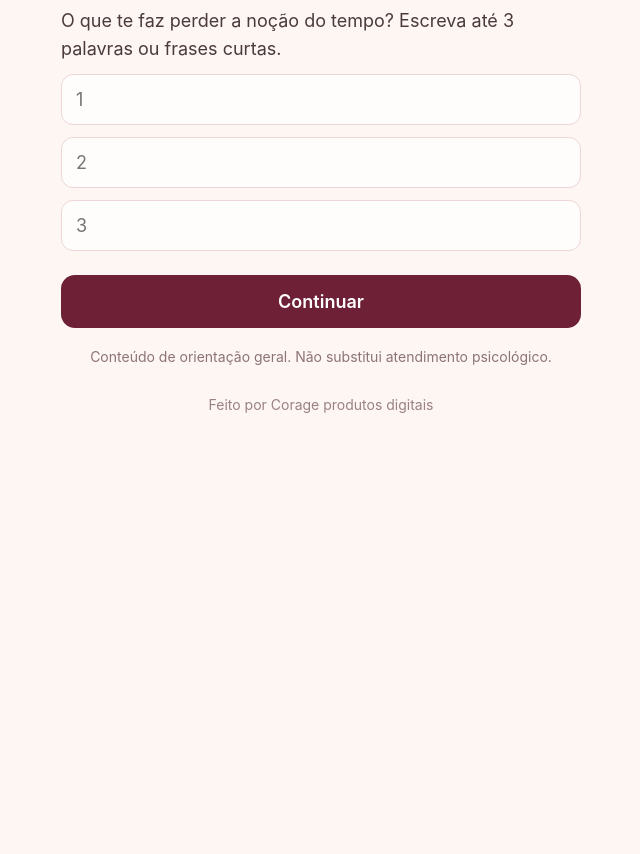
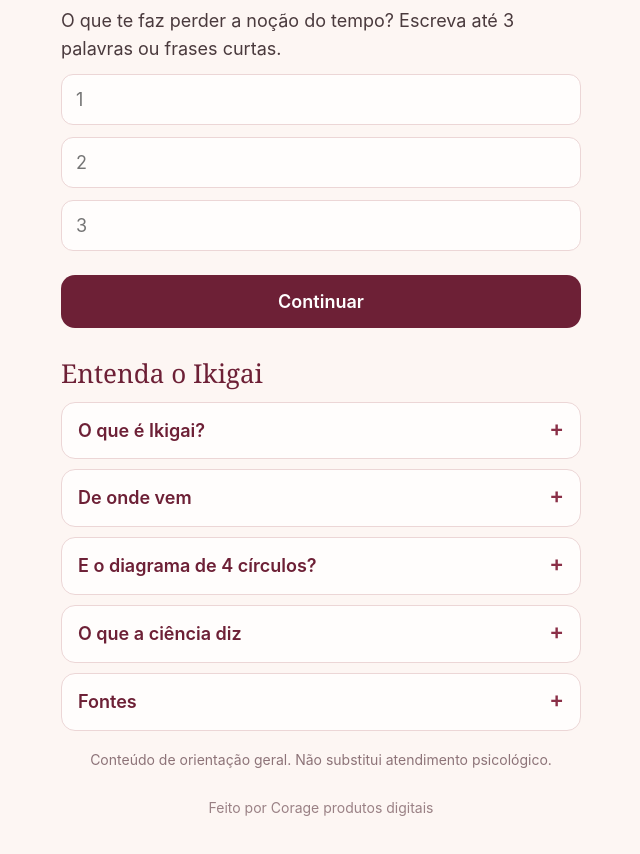
Before and after one commit to Eve-imagem-e-marca/Adilene-App, a plain HTML site: page ikigai.html in a window 1280 px wide. Shown: the part 244-1098 px from the top of the page, without its empty margins (319-959 px from the left). Before the commit the page ends 800 px from the top, so only its background shows below. Drawn offline with Linux system fonts and the light colour scheme.

Commit message:
Ikigai: parte teórica com fontes
Co-Authored-By: Claude Sonnet 5.5 <noreply@anthropic.com>
Claude-Session: https://claude.ai/code/session_01CqJtkngwNQJUkyNLwUzTYJ

```diff
--- a/ikigai.html
+++ b/ikigai.html
@@ -4,10 +4,21 @@
 <body><div class="wrap">
 <div class="topo"><a class="voltar" href="index.html">‹</a><span class="nome">Adilene Carvalho</span></div>
 <div id="t"></div>
+<h2 style="margin:30px 0 12px">Entenda o Ikigai</h2>
+<details><summary>O que é Ikigai?</summary><p>É uma palavra japonesa. Vem de <i>iki</i> (vida) e <i>gai</i> (valor, resultado). Significa algo como "razão de viver" ou "aquilo que faz a vida valer a pena".</p><p>Não precisa ser algo grandioso. Pode ser um café tranquilo de manhã, encontrar amigos ou um grande objetivo.</p></details>
+<details><summary>De onde vem</summary><p>A ideia é antiga na cultura japonesa. Ficou conhecida por um livro de 1966, <i>Ikigai ni tsuite</i> ("Sobre o sentido da vida"), da psiquiatra japonesa Mieko Kamiya. Para ela, o ikigai é pessoal: cada pessoa encontra o seu.</p></details>
+<details><summary>E o diagrama de 4 círculos?</summary><p>Esse desenho famoso <b>não</b> é japonês. Foi criado em 2011 pelo espanhol Andrés Zuzunaga, como um "diagrama de propósito". Em 2014, o blogueiro Marc Winn trocou a palavra do centro por "ikigai" e o desenho se espalhou.</p><p>Por isso, use o diagrama como uma <b>ferramenta para refletir</b>, e não como a definição original. No sentido japonês, o ikigai nem sempre tem a ver com dinheiro.</p></details>
+<details><summary>O que a ciência diz</summary><p>Um grande estudo no Japão (Ohsaki) acompanhou mais de 43 mil adultos por 7 anos. Quem dizia não ter ikigai teve maior risco de morte do que quem tinha.</p><p>Isso mostra uma <b>associação</b>, não prova que o ikigai, sozinho, faz viver mais. Também se sugere que o sentido de vida ajude na longevidade de Okinawa, mas isso é uma hipótese.</p></details>
+<details><summary>Fontes</summary><p style="font-size:15px">
+• Sone et al., "Sense of life worth living (Ikigai) and mortality in Japan: Ohsaki Study", Psychosomatic Medicine, 2008.<br>
+• Ikigai Tribe: origem do diagrama (Zuzunaga e Marc Winn).<br>
+• Mieko Kamiya, <i>Ikigai ni tsuite</i>, 1966.<br>
+• Wikipédia (em inglês): verbete "Ikigai".</p></details>
 <p class="aviso">Conteúdo de orientação geral. Não substitui atendimento psicológico.</p>
 <p class="rodape">Feito por Corage produtos digitais</p>
 </div>
 <script>
+document.querySelectorAll('details').forEach(function(d){d.addEventListener('toggle',function(){if(d.open)document.querySelectorAll('details').forEach(function(o){if(o!==d)o.open=false})})});
 var Q=[
 ["💗","O que você ama","O que te faz perder a noção do tempo?","#e8b4b8"],
 ["🌟","No que você é boa","O que as pessoas elogiam em você?","#c46a7c"],
@@ -29,7 +40,7 @@ function ver(){
  if(p)document.getElementById('vo').onclick=function(){p--;ver()};
 }
 function fim(){
- var h='<div class="rotulo">Seu Ikigai</div><h2>Sua razão de ser</h2><p style="margin-bottom:12px">Ikigai é o encontro entre o que você ama, faz bem, o mundo precisa e pode render.</p>'+
+ var h='<div class="rotulo">Seu Ikigai</div><h2>Sua razão de ser</h2><p style="margin-bottom:12px">Um exercício para refletir sobre o que dá sentido à sua vida. Não é uma resposta pronta.</p>'+
  '<div class="ven"><svg viewBox="0 0 300 300"><g fill-opacity=".55">'+
  '<circle cx="150" cy="95" r="70" fill="#e8b4b8"/><circle cx="205" cy="150" r="70" fill="#c46a7c"/><circle cx="150" cy="205" r="70" fill="#a8465c"/><circle cx="95" cy="150" r="70" fill="#6d2036"/></g>'+
  '<g font-size="11" text-anchor="middle" fill="#3a1220"><text x="150" y="60">Amo</text><text x="248" y="153">Sou boa</text><text x="150" y="250">Mundo precisa</text><text x="52" y="153">Posso ser paga</text></g>'+
--- a/sw.js
+++ b/sw.js
@@ -1,4 +1,4 @@
-var C='adi-v5';
+var C='adi-v6';
 var F=['index.html','quiz.html','roda.html','hobby.html','desafio.html','adocao.html','passeios.html','ikigai.html','cadastro.html','style.css','foto.jpg','qr.png','manifest.webmanifest'];
 self.addEventListener('install',function(e){e.waitUntil(caches.open(C).then(function(c){return c.addAll(F)}));self.skipWaiting()});
 self.addEventListener('activate',function(e){e.waitUntil(caches.keys().then(function(k){return Promise.all(k.filter(function(n){return n!==C}).map(function(n){return caches.delete(n)}))}));self.clients.claim()});
```
